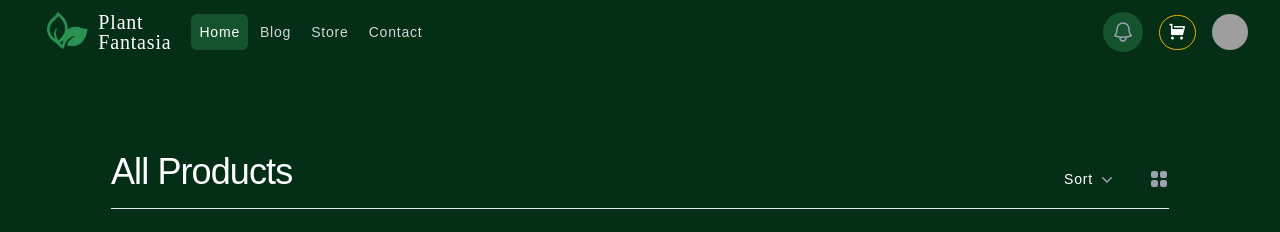
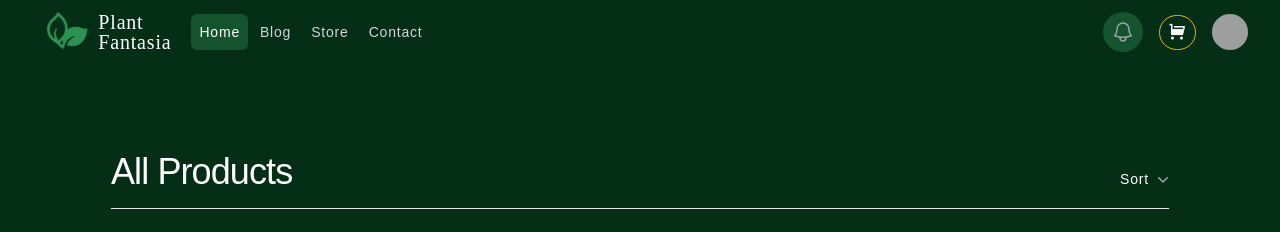
Before and after one commit to xuzmocode4-325/ecommerce-website, a Django app: page /store/ in a window 1280 px wide. Shown: the top 232 px of the page. Run offline with Django 5.2, Linux system fonts and the light colour scheme; data comes from the database, SQL or seed files in the repository; parts of the project's set-up code (start-up, migrations or seed data) failed here and were passed over; some libraries are stand-ins or nearby versions; some web fonts are replaced; grey boxes are pictures that could not be loaded.

Commit message:
remove grid icon from store subheader

```diff
--- a/theme/templates/includes/store-subheader.html
+++ b/theme/templates/includes/store-subheader.html
@@ -39,11 +39,11 @@
             </div>
         </div>
 
-        <button type="button" class="-m-2 ml-5 p-2 text-gray-400 hover:text-gray-500 sm:ml-7">
+        <!-- <button type="button" class="-m-2 ml-5 p-2 text-gray-400 hover:text-gray-500 sm:ml-7">
             <span class="sr-only">View grid</span>
             <svg class="size-5" aria-hidden="true" viewBox="0 0 20 20" fill="currentColor" data-slot="icon">
                 <path fill-rule="evenodd" d="M4.25 2A2.25 2.25 0 0 0 2 4.25v2.5A2.25 2.25 0 0 0 4.25 9h2.5A2.25 2.25 0 0 0 9 6.75v-2.5A2.25 2.25 0 0 0 6.75 2h-2.5Zm0 9A2.25 2.25 0 0 0 2 13.25v2.5A2.25 2.25 0 0 0 4.25 18h2.5A2.25 2.25 0 0 0 9 15.75v-2.5A2.25 2.25 0 0 0 6.75 11h-2.5Zm9-9A2.25 2.25 0 0 0 11 4.25v2.5A2.25 2.25 0 0 0 13.25 9h2.5A2.25 2.25 0 0 0 18 6.75v-2.5A2.25 2.25 0 0 0 15.75 2h-2.5Zm0 9A2.25 2.25 0 0 0 11 13.25v2.5A2.25 2.25 0 0 0 13.25 18h2.5A2.25 2.25 0 0 0 18 15.75v-2.5A2.25 2.25 0 0 0 15.75 11h-2.5Z" clip-rule="evenodd" />
             </svg>
-        </button>
+        </button> -->
     </div>
 </div>
```
